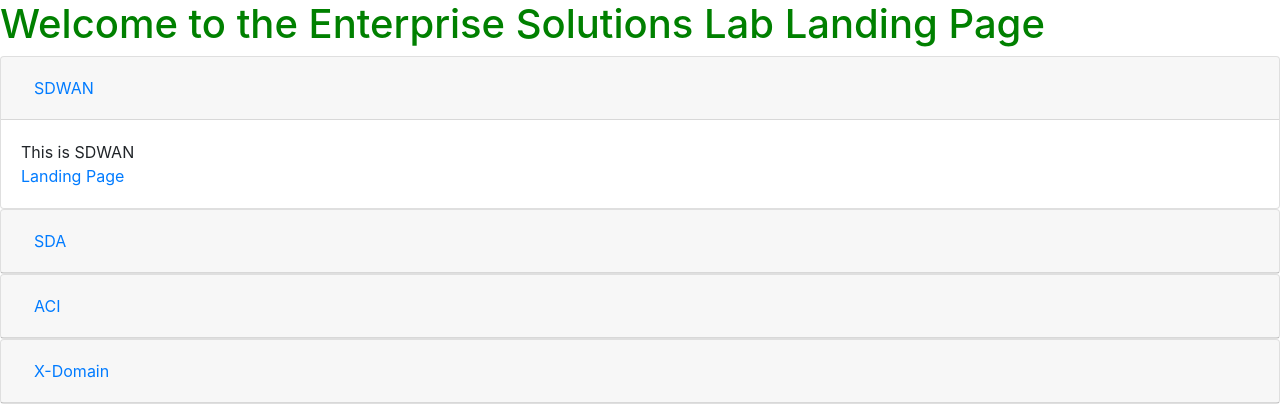
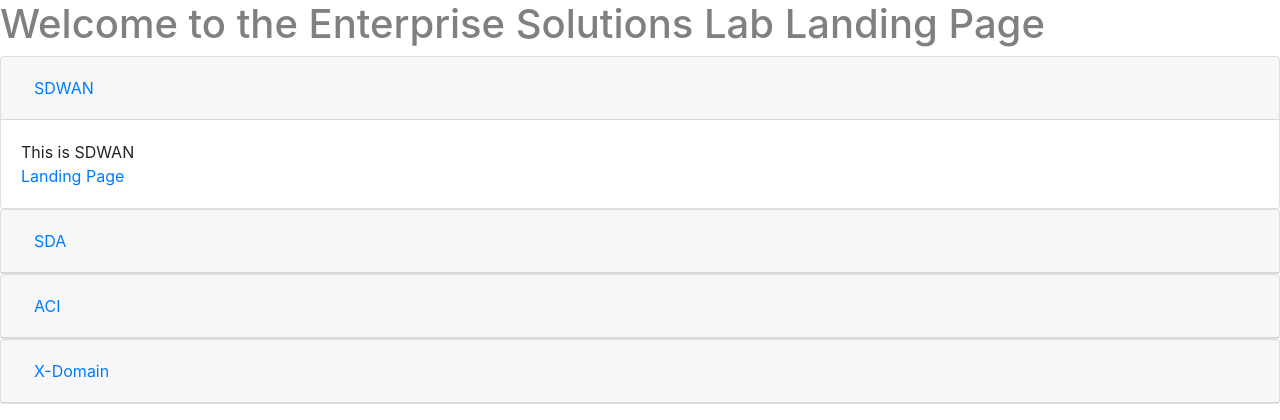
Before and after one commit to lcartwri/sl-web-app, a Flask app: page / in a window 1280 px wide. Shown: the part 56-476 px from the top of the page. Run offline with Flask 2, Linux system fonts and the light colour scheme; some libraries are stand-ins or nearby versions.

Commit message:
fixed stylesheet for index page

```diff
--- a/slproject/static/style.css
+++ /dev/null
@@ -1,3 +0,0 @@
-h1 {
-    color: green;
-}
--- /dev/null
+++ b/slproject/static/stylesheets/style.css
@@ -0,0 +1,3 @@
+h1 {
+    color:gray;
+}
--- a/slproject/templates/base_index.html
+++ b/slproject/templates/base_index.html
@@ -8,7 +8,7 @@
         <script src="https://code.jquery.com/jquery-3.3.1.slim.min.js" integrity="sha384-q8i/X+965DzO0rT7abK41JStQIAqVgRVzpbzo5smXKp4YfRvH+8abtTE1Pi6jizo" crossorigin="anonymous"></script>
         <script src="https://cdnjs.cloudflare.com/ajax/libs/popper.js/1.14.3/umd/popper.min.js" integrity="sha384-ZMP7rVo3mIykV+2+9J3UJ46jBk0WLaUAdn689aCwoqbBJiSnjAK/l8WvCWPIPm49" crossorigin="anonymous"></script>
         <script src="https://stackpath.bootstrapcdn.com/bootstrap/4.1.1/js/bootstrap.min.js" integrity="sha384-smHYKdLADwkXOn1EmN1qk/HfnUcbVRZyYmZ4qpPea6sjB/pTJ0euyQp0Mk8ck+5T" crossorigin="anonymous"></script>
-        <link rel="stylesheet" href="static/style.css" type="text/css" >
+        <link rel="stylesheet" href={{ url_for('static', filename='stylesheets/style.css') }} type="text/css">
       </head>
     <body>
 
@@ -38,7 +38,6 @@
             </ul>
           </div>
         </nav>
-
           {%block content%}
 
           {%endblock%}
```
